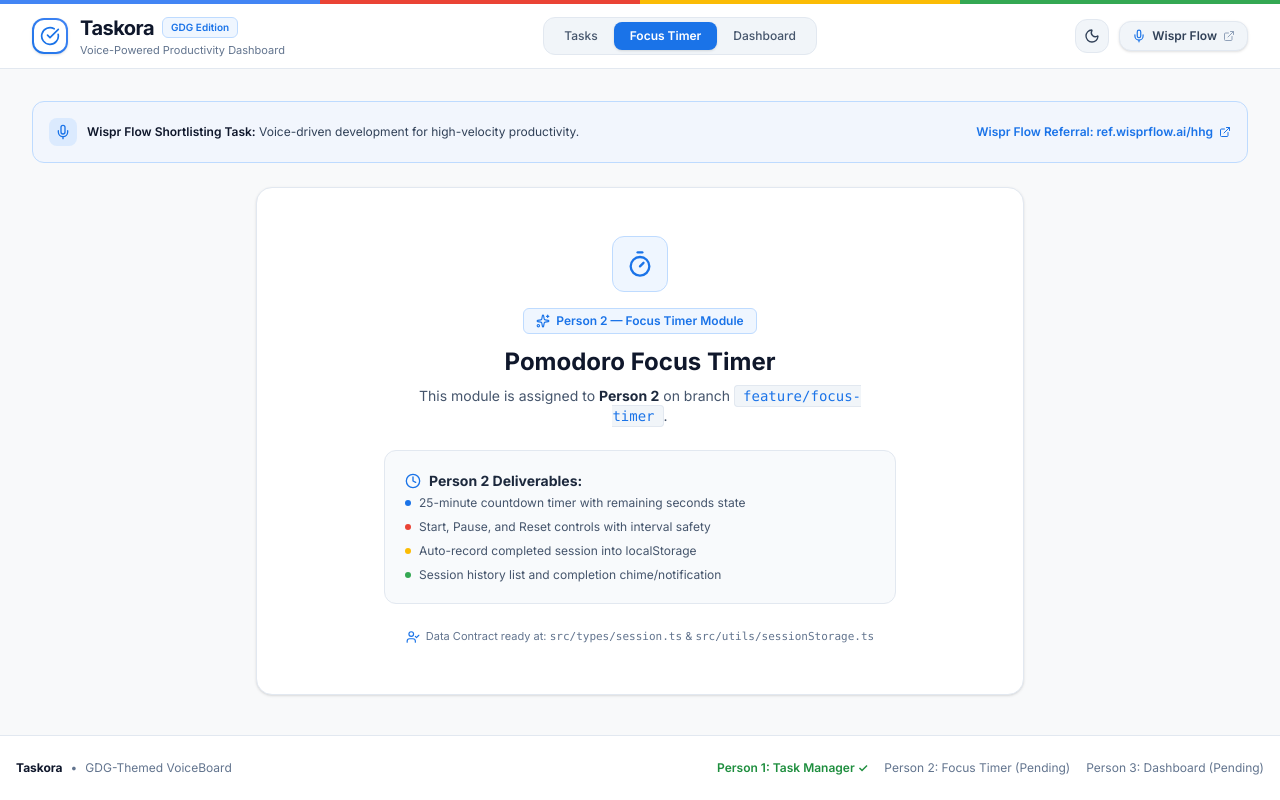
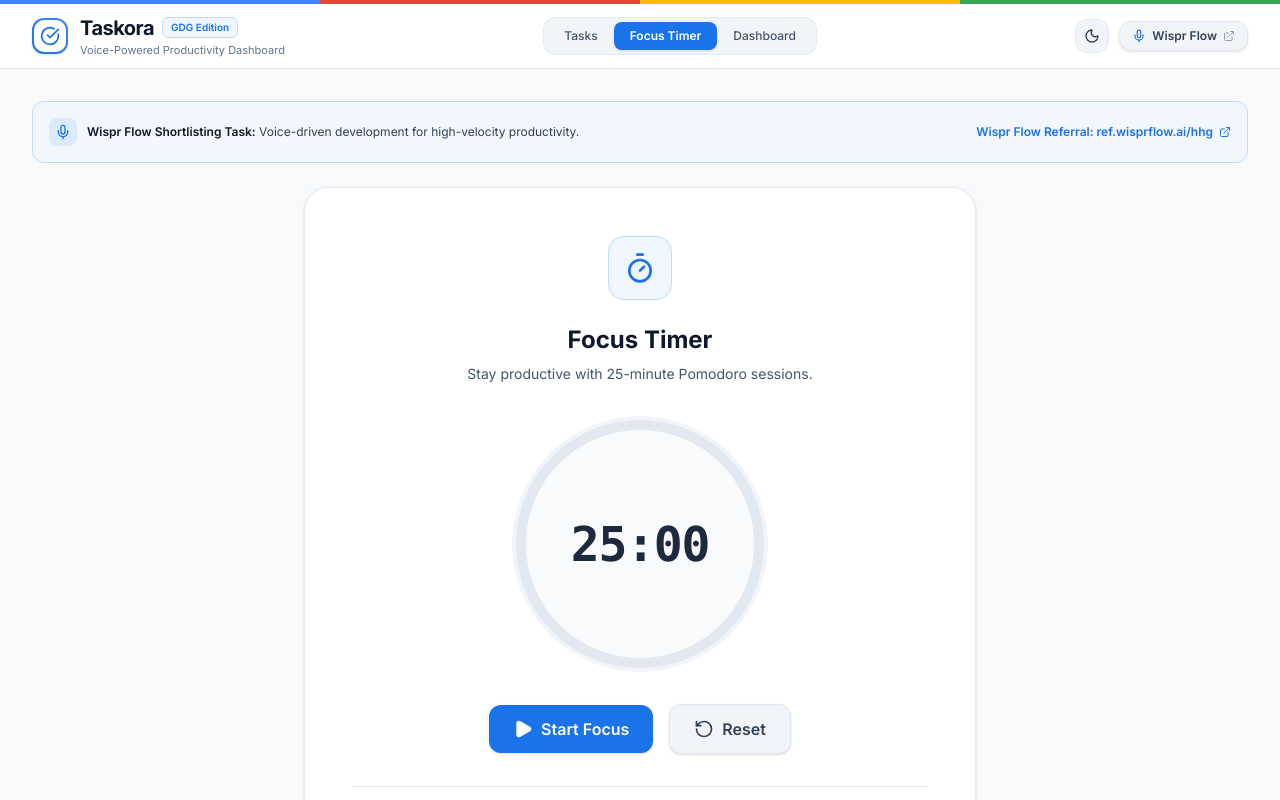
Before and after one commit to Avi007-debug/Taskora-HHGoa-Task, a React (Vite) app: page / in a window 1280 px wide. Both pictures are taken after a click on the button "Focus Timer". Shown: the top 800 px of the page. Built offline with nearby package versions, Linux system fonts and the light colour scheme.

Commit message:
feat: complete Person 2 focus timer module

```diff
--- a/src/components/timer/FocusTimer.tsx
+++ b/src/components/timer/FocusTimer.tsx
@@ -1,67 +1,141 @@
-import type { FC } from 'react';
-import { Timer, Clock, UserCheck, Sparkles } from 'lucide-react';
+import { FC, useState, useEffect, useCallback } from 'react';
+import { Timer, Bell } from 'lucide-react';
 import type { FocusSession } from '../../types/session';
+import { generateSessionId, saveFocusSessions } from '../../utils/sessionStorage';
+import { TimerControls } from './TimerControls';
+import { SessionHistory } from './SessionHistory';
 
 interface FocusTimerProps {
   sessions?: FocusSession[];
   onAddSession?: (session: FocusSession) => void;
 }
 
-/**
- * Placeholder component for Person 2 module.
- * Teammate 2 will implement the 25-minute Pomodoro timer, start/pause/reset controls,
- * and session history on branch `feature/focus-timer`.
- */
-export const FocusTimer: FC<FocusTimerProps> = () => {
+const DEFAULT_TIME = 25 * 60; // 25 minutes in seconds
+
+export const FocusTimer: FC<FocusTimerProps> = ({
+  sessions = [],
+  onAddSession,
+}) => {
+  const [timeLeft, setTimeLeft] = useState(DEFAULT_TIME);
+  const [isRunning, setIsRunning] = useState(false);
+
+  const playChime = useCallback(() => {
+    try {
+      const audio = new Audio('https://assets.mixkit.co/active_storage/sfx/2869/2869-preview.mp3');
+      audio.play().catch(() => {
+        // Fallback or ignore if autoplay is blocked
+      });
+    } catch (err) {
+      console.error('Failed to play chime', err);
+    }
+  }, []);
+
+  useEffect(() => {
+    let interval: ReturnType<typeof setInterval>;
+
+    if (isRunning && timeLeft > 0) {
+      interval = setInterval(() => {
+        setTimeLeft((prev) => prev - 1);
+      }, 1000);
+    } else if (isRunning && timeLeft === 0) {
+      setIsRunning(false);
+      playChime();
+
+      const newSession: FocusSession = {
+        id: generateSessionId(),
+        duration: 25,
+        completedAt: new Date().toISOString(),
+      };
+
+      if (onAddSession) {
+        onAddSession(newSession);
+      }
+
+      // Persist to local storage
+      saveFocusSessions([newSession, ...sessions]);
+
+      // Reset timer
+      setTimeLeft(DEFAULT_TIME);
+    }
+
+    return () => {
+      if (interval) clearInterval(interval);
+    };
+  }, [isRunning, timeLeft, onAddSession, sessions, playChime]);
+
+  const handleStart = () => setIsRunning(true);
+  const handlePause = () => setIsRunning(false);
+  const handleReset = () => {
+    setIsRunning(false);
+    setTimeLeft(DEFAULT_TIME);
+  };
+
+  const formatTime = (seconds: number) => {
+    const mins = Math.floor(seconds / 60);
+    const secs = seconds % 60;
+    return `${mins.toString().padStart(2, '0')}:${secs.toString().padStart(2, '0')}`;
+  };
+
+  const progress = ((DEFAULT_TIME - timeLeft) / DEFAULT_TIME) * 100;
+
   return (
-    <div className="w-full max-w-3xl mx-auto space-y-6">
-      <div className="bg-white dark:bg-slate-900 rounded-2xl p-8 sm:p-12 text-center border border-slate-200 dark:border-slate-800 shadow-sm transition-colors">
-        <div className="w-14 h-14 mx-auto mb-4 rounded-xl bg-blue-50 dark:bg-blue-950/60 border border-blue-200 dark:border-blue-900 flex items-center justify-center text-[#1a73e8]">
-          <Timer className="w-7 h-7" />
+    <div className="w-full max-w-2xl mx-auto space-y-6">
+      <div className="bg-white dark:bg-slate-900 rounded-3xl p-8 sm:p-12 text-center border border-slate-200 dark:border-slate-800 shadow-sm transition-colors">
+        <div className="w-16 h-16 mx-auto mb-6 rounded-2xl bg-blue-50 dark:bg-blue-950/60 border border-blue-200 dark:border-blue-900 flex items-center justify-center text-[#1a73e8]">
+          <Timer className="w-8 h-8" />
         </div>
 
-        <div className="inline-flex items-center gap-1.5 px-3 py-1 rounded-md bg-blue-50 dark:bg-blue-950/60 border border-blue-200 dark:border-blue-900 text-[#1a73e8] dark:text-blue-400 text-xs font-semibold mb-3">
-          <Sparkles className="w-3.5 h-3.5" />
-          Person 2 — Focus Timer Module
+        <h2 className="text-2xl font-bold text-slate-900 dark:text-white mb-2">
+          Focus Timer
+        </h2>
+        <p className="text-slate-600 dark:text-slate-400 text-sm mb-8">
+          Stay productive with 25-minute Pomodoro sessions.
+        </p>
+
+        {/* Timer Display */}
+        <div className="relative w-64 h-64 mx-auto mb-8 flex items-center justify-center rounded-full bg-slate-50 dark:bg-slate-800/50 border-4 border-slate-100 dark:border-slate-700 shadow-inner">
+          <svg className="absolute inset-0 w-full h-full -rotate-90 transform" viewBox="0 0 100 100">
+            <circle
+              className="text-slate-200 dark:text-slate-700 stroke-current"
+              strokeWidth="4"
+              cx="50"
+              cy="50"
+              r="48"
+              fill="transparent"
+            />
+            <circle
+              className="text-[#1a73e8] stroke-current transition-all duration-1000 ease-linear"
+              strokeWidth="4"
+              strokeDasharray={301.59}
+              strokeDashoffset={301.59 - (progress / 100) * 301.59}
+              strokeLinecap="round"
+              cx="50"
+              cy="50"
+              r="48"
+              fill="transparent"
+            />
+          </svg>
+          <div className="z-10 flex flex-col items-center">
+            <span className="text-5xl font-extrabold text-slate-800 dark:text-slate-100 tracking-tight font-mono">
+              {formatTime(timeLeft)}
+            </span>
+            {isRunning && (
+              <span className="flex items-center gap-1.5 mt-2 text-sm font-medium text-[#34A853]">
+                <span className="w-2 h-2 rounded-full bg-[#34A853] animate-pulse" />
+                Focusing...
+              </span>
+            )}
+          </div>
         </div>
 
-        <h2 className="text-xl sm:text-2xl font-bold text-slate-900 dark:text-white mb-2">
-          Pomodoro Focus Timer
-        </h2>
+        <TimerControls
+          isRunning={isRunning}
+          onStart={handleStart}
+          onPause={handlePause}
+          onReset={handleReset}
+        />
 
-        <p className="text-slate-600 dark:text-slate-400 text-sm max-w-md mx-auto mb-6">
-          This module is assigned to <strong className="text-slate-800 dark:text-slate-200">Person 2</strong> on branch{' '}
-          <code className="text-[#1a73e8] dark:text-blue-400 bg-slate-100 dark:bg-slate-800 px-2 py-0.5 rounded border border-slate-200 dark:border-slate-700">feature/focus-timer</code>.
-        </p>
-
-        {/* Feature Spec Preview Box */}
-        <div className="text-left bg-slate-50 dark:bg-slate-950 rounded-xl p-5 border border-slate-200 dark:border-slate-800 max-w-lg mx-auto space-y-2 text-xs text-slate-600 dark:text-slate-300">
-          <div className="flex items-center gap-2 font-bold text-slate-800 dark:text-slate-200 text-sm mb-1">
-            <Clock className="w-4 h-4 text-[#1a73e8]" />
-            <span>Person 2 Deliverables:</span>
-          </div>
-          <p className="flex items-center gap-2">
-            <span className="w-1.5 h-1.5 rounded-full bg-[#1a73e8]" />
-            25-minute countdown timer with remaining seconds state
-          </p>
-          <p className="flex items-center gap-2">
-            <span className="w-1.5 h-1.5 rounded-full bg-[#EA4335]" />
-            Start, Pause, and Reset controls with interval safety
-          </p>
-          <p className="flex items-center gap-2">
-            <span className="w-1.5 h-1.5 rounded-full bg-[#FBBC04]" />
-            Auto-record completed session into localStorage
-          </p>
-          <p className="flex items-center gap-2">
-            <span className="w-1.5 h-1.5 rounded-full bg-[#34A853]" />
-            Session history list and completion chime/notification
-          </p>
-        </div>
-
-        <div className="mt-6 text-[11px] text-slate-500 dark:text-slate-400 flex items-center justify-center gap-1.5">
-          <UserCheck className="w-3.5 h-3.5 text-[#1a73e8]" />
-          <span>Data Contract ready at: <code>src/types/session.ts</code> & <code>src/utils/sessionStorage.ts</code></span>
-        </div>
+        <SessionHistory sessions={sessions} />
       </div>
     </div>
   );
--- /dev/null
+++ b/src/components/timer/SessionHistory.tsx
@@ -0,0 +1,65 @@
+import type { FC } from 'react';
+import type { FocusSession } from '../../types/session';
+import { History, CheckCircle2 } from 'lucide-react';
+
+interface SessionHistoryProps {
+  sessions: FocusSession[];
+}
+
+export const SessionHistory: FC<SessionHistoryProps> = ({ sessions }) => {
+  if (sessions.length === 0) {
+    return (
+      <div className="mt-8 pt-8 border-t border-slate-200 dark:border-slate-800 text-center text-slate-500 dark:text-slate-400">
+        <p>No focus sessions completed yet. Start your first session!</p>
+      </div>
+    );
+  }
+
+  return (
+    <div className="mt-8 pt-8 border-t border-slate-200 dark:border-slate-800">
+      <div className="flex items-center gap-2 font-bold text-slate-800 dark:text-slate-200 mb-4">
+        <History className="w-5 h-5 text-[#34A853]" />
+        <h3>Session History</h3>
+        <span className="ml-auto bg-[#34A853]/10 text-[#34A853] px-2 py-0.5 rounded-full text-xs">
+          {sessions.length} Completed
+        </span>
+      </div>
+
+      <ul className="space-y-3 max-h-60 overflow-y-auto pr-2">
+        {sessions.map((session) => {
+          const date = new Date(session.completedAt);
+          const formattedDate = date.toLocaleDateString(undefined, {
+            month: 'short',
+            day: 'numeric',
+          });
+          const formattedTime = date.toLocaleTimeString(undefined, {
+            hour: '2-digit',
+            minute: '2-digit',
+          });
+
+          return (
+            <li
+              key={session.id}
+              className="flex items-center justify-between p-3 rounded-lg bg-slate-50 dark:bg-slate-800/50 border border-slate-100 dark:border-slate-700/50"
+            >
+              <div className="flex items-center gap-3">
+                <CheckCircle2 className="w-5 h-5 text-[#34A853]" />
+                <div className="text-sm">
+                  <p className="font-semibold text-slate-700 dark:text-slate-300">
+                    Focus Session
+                  </p>
+                  <p className="text-xs text-slate-500 dark:text-slate-400">
+                    {formattedDate} at {formattedTime}
+                  </p>
+                </div>
+              </div>
+              <div className="text-sm font-medium text-slate-600 dark:text-slate-400">
+                {session.duration} min
+              </div>
+            </li>
+          );
+        })}
+      </ul>
+    </div>
+  );
+};
--- /dev/null
+++ b/src/components/timer/TimerControls.tsx
@@ -0,0 +1,46 @@
+import type { FC } from 'react';
+import { Play, Pause, RotateCcw } from 'lucide-react';
+
+interface TimerControlsProps {
+  isRunning: boolean;
+  onStart: () => void;
+  onPause: () => void;
+  onReset: () => void;
+}
+
+export const TimerControls: FC<TimerControlsProps> = ({
+  isRunning,
+  onStart,
+  onPause,
+  onReset,
+}) => {
+  return (
+    <div className="flex items-center justify-center gap-4 mt-8">
+      {!isRunning ? (
+        <button
+          onClick={onStart}
+          className="flex items-center gap-2 px-6 py-3 rounded-xl bg-[#1a73e8] text-white font-semibold hover:bg-blue-600 transition-colors shadow-sm"
+        >
+          <Play className="w-5 h-5 fill-current" />
+          Start Focus
+        </button>
+      ) : (
+        <button
+          onClick={onPause}
+          className="flex items-center gap-2 px-6 py-3 rounded-xl bg-[#FBBC04] text-white font-semibold hover:bg-yellow-500 transition-colors shadow-sm"
+        >
+          <Pause className="w-5 h-5 fill-current" />
+          Pause
+        </button>
+      )}
+
+      <button
+        onClick={onReset}
+        className="flex items-center gap-2 px-6 py-3 rounded-xl bg-slate-100 dark:bg-slate-800 text-slate-700 dark:text-slate-300 font-semibold hover:bg-slate-200 dark:hover:bg-slate-700 transition-colors shadow-sm border border-slate-200 dark:border-slate-700"
+      >
+        <RotateCcw className="w-5 h-5" />
+        Reset
+      </button>
+    </div>
+  );
+};
```
Also changed, not shown: 2 other files (tests, documents, lock files or other folders).
